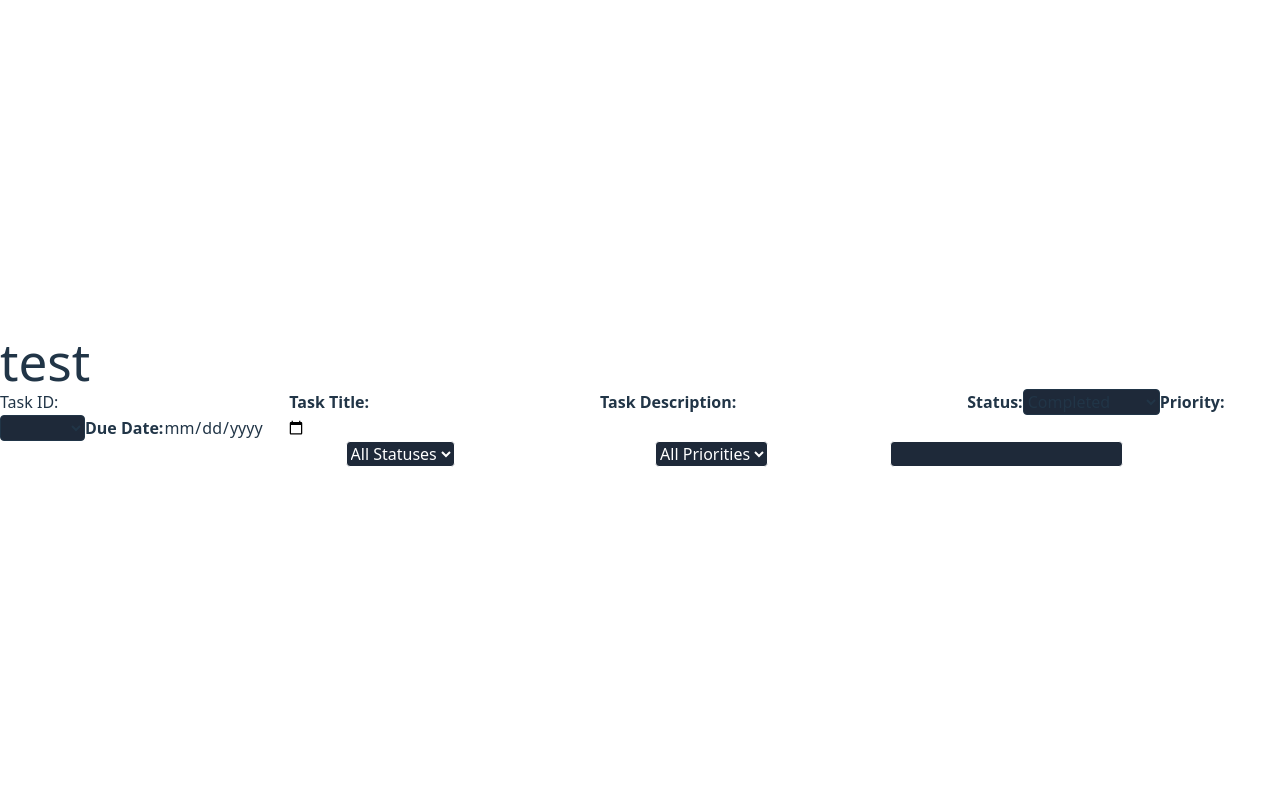
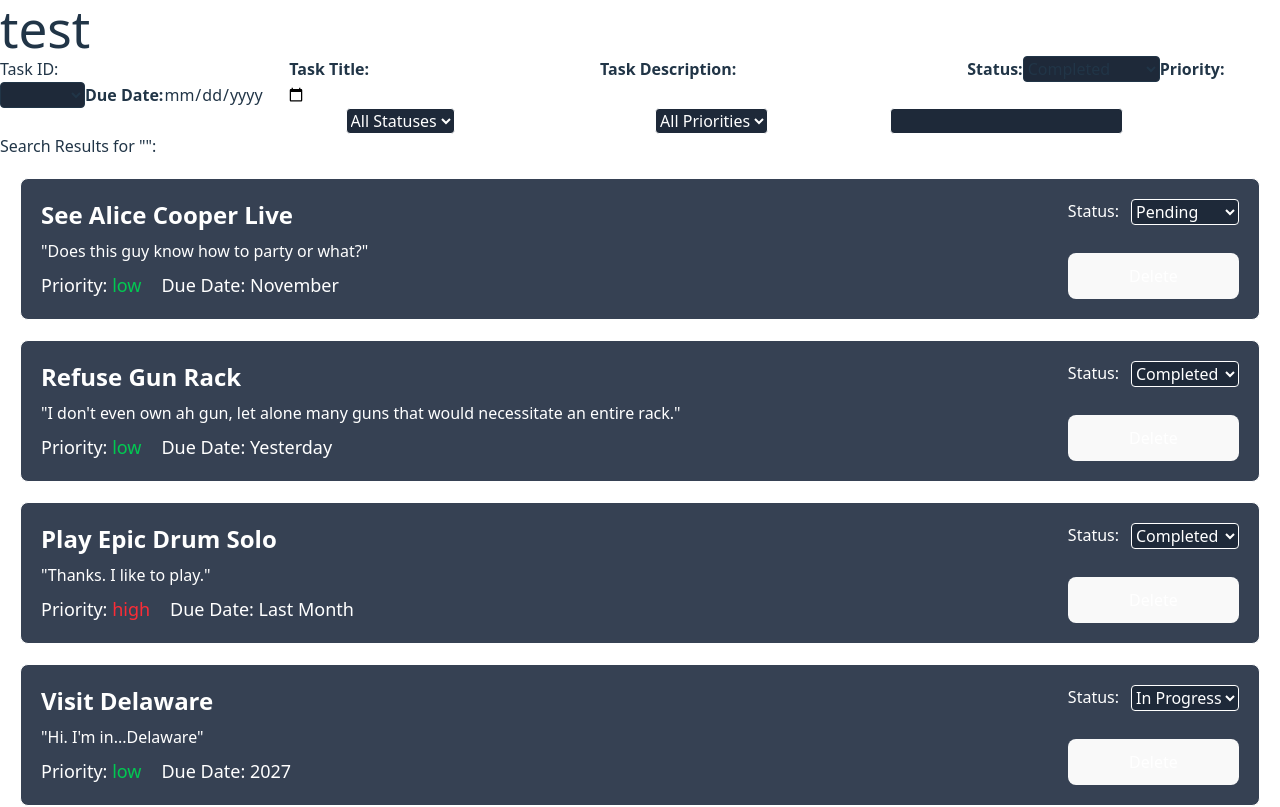
Before and after one commit to elysewelsh/sba9, a React (Vite) app: page / in a window 1280 px wide. Shown: the top 807 px of the page. Built offline with nearby package versions, Linux system fonts and the light colour scheme.

Commit message:
search works

```diff
--- a/src/components/Dashboard/Dashboard.tsx
+++ b/src/components/Dashboard/Dashboard.tsx
@@ -2,6 +2,7 @@ import { useState } from 'react'
 import type { DashboardProps, Task, TaskStatus }from "../../types"
 import { TaskForm } from "../TaskForm/TaskForm"
 import { TaskFilter } from "../TaskFilter/TaskFilter"
+import {TaskList } from "../TaskList/Tasklist"
 
 export function Dashboard ( {text}: DashboardProps) {
 
@@ -82,7 +83,8 @@ const ogTasks: Task[] = [
     const [tasks, setTasks] = useState<Task[]>(ogTasks);
     const [filterState, setFilterState] = useState({
         status: "",
-        priority: ""
+        priority: "",
+        search: "",
     });
 
     const handleSubmit = (newTask: Task) => {
@@ -90,15 +92,32 @@ const ogTasks: Task[] = [
         setTasks(prevTasks => [...prevTasks, newTask]);
     }
 
-    function handleFilterChange (filters: {status?: TaskStatus, priority?: 'low' | 'medium' | 'high'}) {
+    function handleFilterChange (filters: {status?: TaskStatus, priority?: 'low' | 'medium' | 'high', search?: string}) {
         setFilterState((prevFilterState) => {return { ...prevFilterState, ...filters };});
     };
+
+    function handleStatusChange (taskId:string, newStatus:TaskStatus) {
+        setTasks(prevTasks => prevTasks.map(task => task.id === taskId ? {...task, status: newStatus } : task));
+    };
+
+    function handleDelete (taskId:string) {
+        setTasks((prevTask) => prevTask.filter(tasks => tasks.id !== taskId));
+    }
+
+    const filteredTasks = tasks.filter(task => {
+    const includesStatus = filterState.status === "" || task.status.includes(filterState.status);
+    const includesPriority = filterState.priority === "" || task.priority.includes(filterState.priority);
+    const includesSearch = filterState.search === "" || (task.title.toLowerCase().includes(filterState.search.toLowerCase()) || task.description.toLowerCase().includes(filterState.search.toLowerCase()))
+    return includesStatus && includesPriority && includesSearch;
+    });
 
     return (
         <>
         <h1>{text}</h1>
         <TaskForm onSubmit={handleSubmit}/>
         <TaskFilter onFilterChange={handleFilterChange}/>
+        <p>Search Results for "{filterState.search}":</p>
+        <TaskList tasks={filteredTasks} onStatusChange={handleStatusChange} onDelete={handleDelete}/>
         </>
     )
 }
--- a/src/components/TaskFilter/TaskFilter.tsx
+++ b/src/components/TaskFilter/TaskFilter.tsx
@@ -40,7 +40,7 @@ export function TaskFilter ({onFilterChange}: TaskFilterProps) {
 
             <label className="font-bold" htmlFor="search"> Task Search:</label>
             <input type="search" className="border-1 bg-gray-800 rounded-sm cursor-pointer transition-all duration-[250ms] ease-in-out hover:border-[#3182ce] focus:outline-none" id="search"
-            onFocus={(e) => {
+            onBlur={(e) => {
                 let searchValue: string = e.target.value;
                 onFilterChange({search: searchValue});
             }}></input>
```
